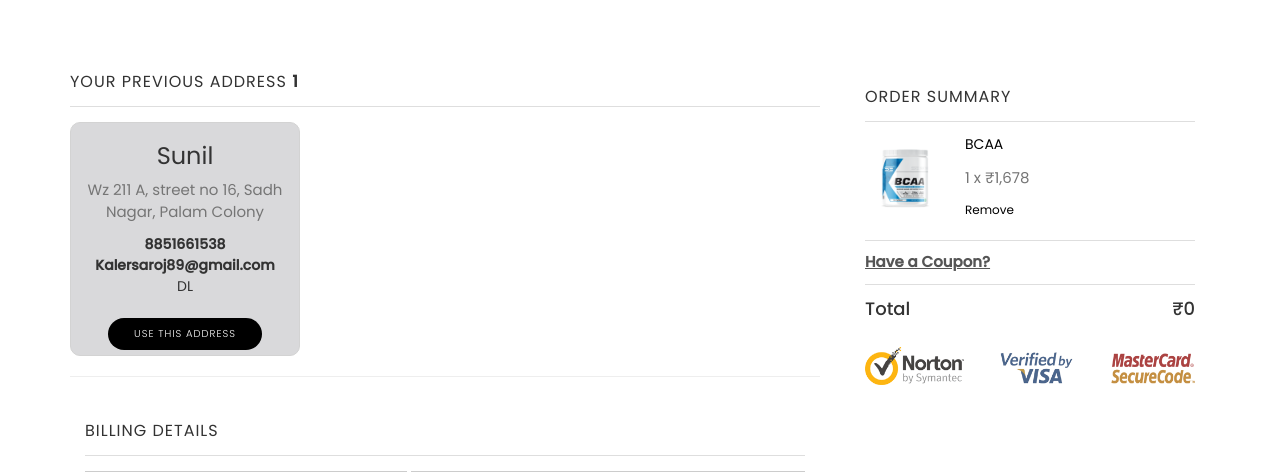
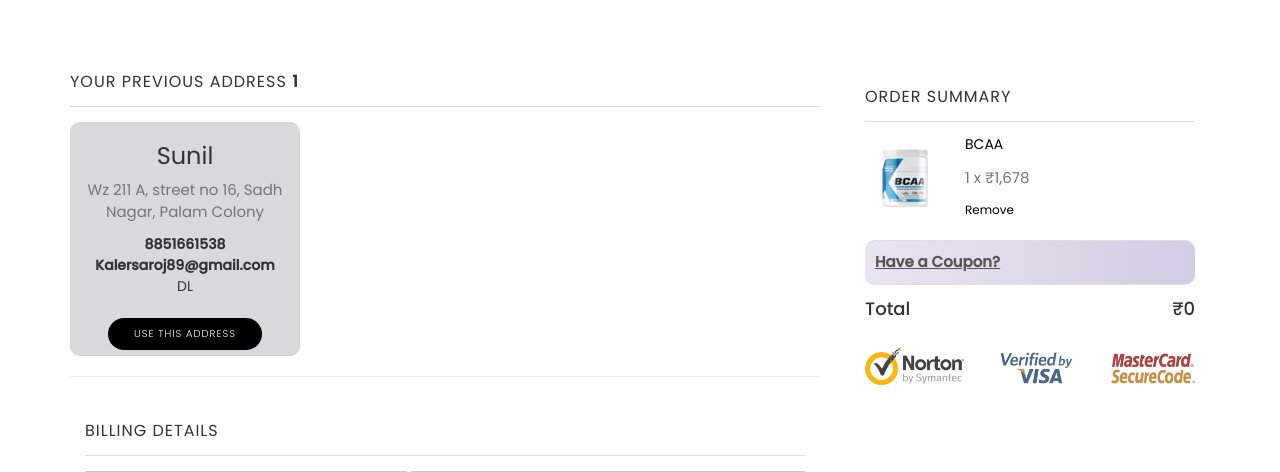
Before and after one commit to ImLordImpaler/sixthelement, a Django app: template templates/checkout.html in a window 1280 px wide. Shown: the part 215-687 px from the top of the page. Run offline with Django 3.2, Linux system fonts and the light colour scheme; the template is opened without the code that fills it: values that come from a table or form of the project are taken from there, others are empty; data comes from the database, SQL or seed files in the repository; both versions use the stored data as it was after the commit; some libraries are stand-ins or nearby versions; some web fonts are replaced.

Commit message:
date problem

```diff
--- a/templates/checkout.html
+++ b/templates/checkout.html
@@ -122,7 +122,7 @@
                         </div>
                      </div>
                      {% endfor %}
-                     <div class="discount-code" style=>
+                     <div class="discount-code" style='background: linear-gradient(to right , #E9E4F0 , #D3CCE3); border-radius:10px;'>
 
                      {% if order.coupon_bool %}
 
@@ -137,7 +137,7 @@
                         {% endif %}
 
                      {% else %}
-                        <p><a href="" data-toggle="modal" data-target="#coupon"><strong><u>Have a Coupon?</u></strong></a></p>
+                        <p><a href="" data-toggle="modal" data-target="#coupon" style="padding-left:10px;"><strong><u>Have a Coupon?</u></strong></a></p>
                      {% endif %}
 
                      </div>
```
Also changed, not shown: db.sqlite3.
